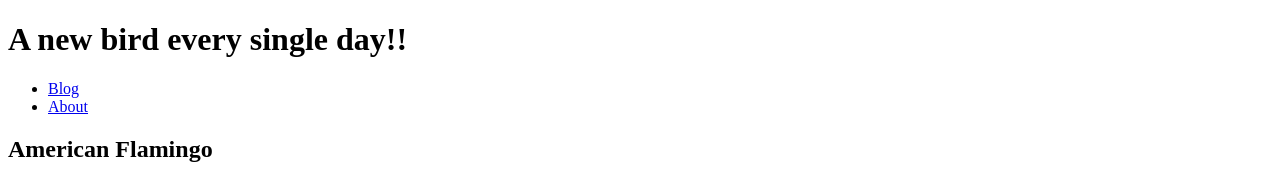
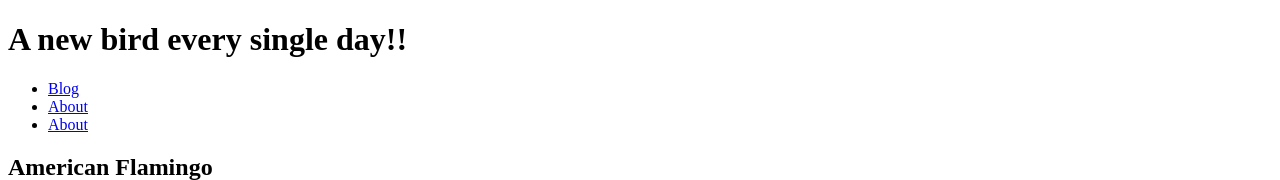
Before and after one commit to nanninia/mi349_blog, a plain HTML site: page index.html in a window 1280 px wide. Shown: the top 180 px of the page. Drawn offline with Linux system fonts and the light colour scheme.

Commit message:
Update index.html

```diff
--- a/index.html
+++ b/index.html
@@ -16,6 +16,7 @@
       <ul>
         <li><a href="index.html">Blog</a></li>
         <li><a href="about.html">About</a></li>
+        <li><a href="contact.html">About</a></li>
       </ul>
      </nav>
 
```
